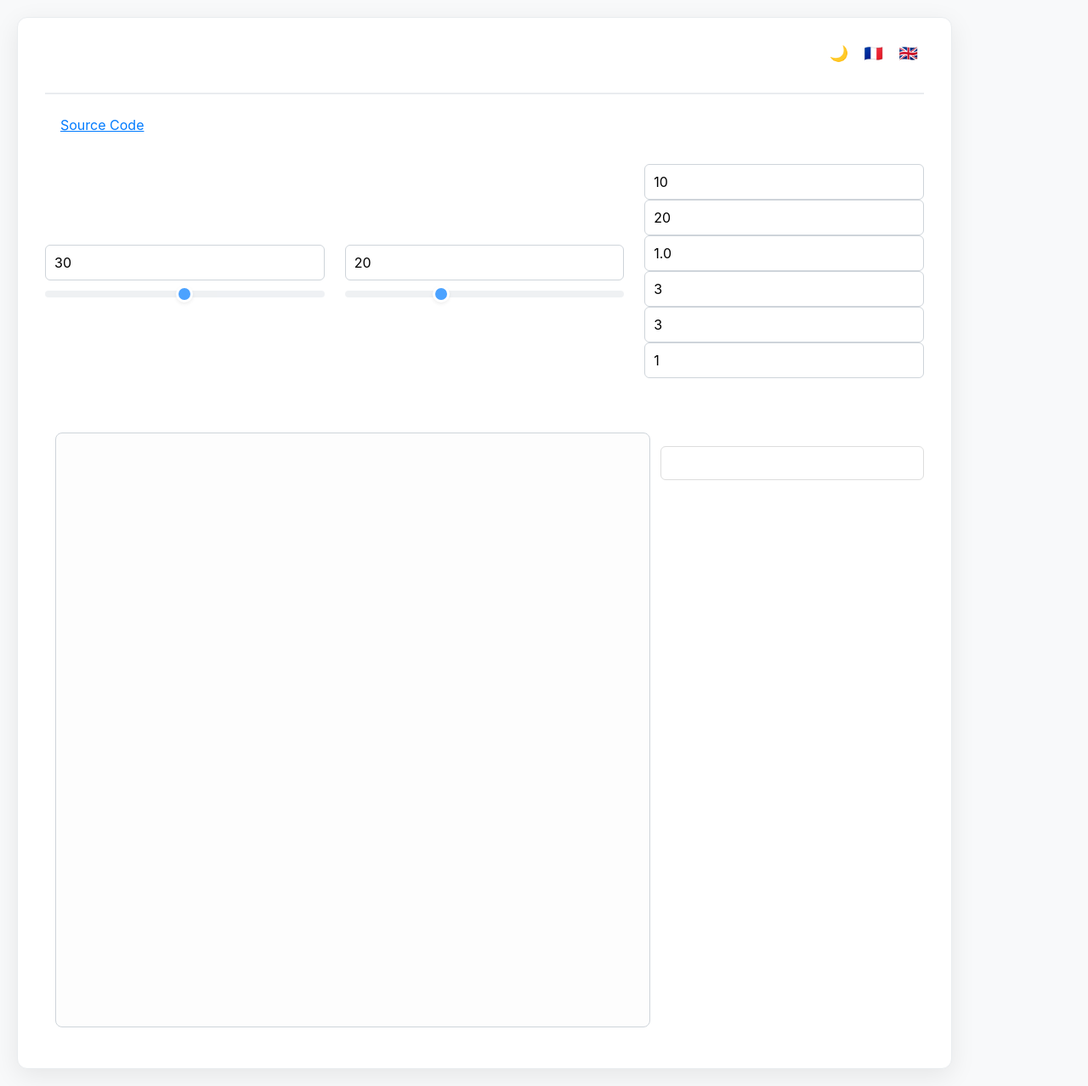
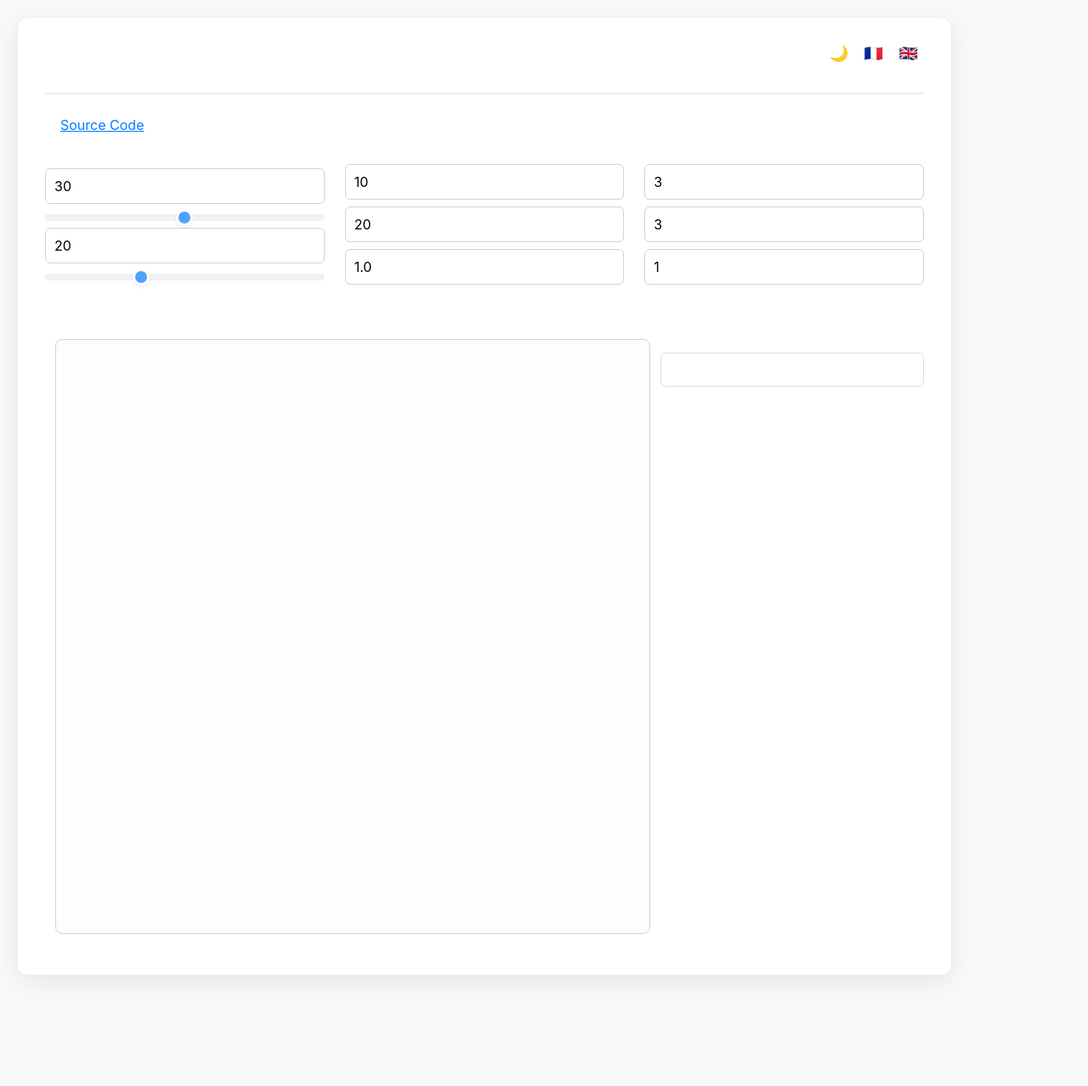
Before and after one commit to repied/paliers, a Jekyll site: the page index.html, which Jekyll copies as it is, in a window 1280 px wide. Shown: the whole page at 85% size. Built offline with Jekyll 4.4.1, drawn with Linux system fonts in a browser that asks for light colours; a script that is not in the unit is left out; after the commit the page ends 1168 px from its top, so only the background shows below that.

```diff
--- a/index.html
+++ b/index.html
@@ -38,40 +38,31 @@
                 <label for="maxDepth" id="label-maxDepth"></label>
                 <input type="number" id="maxDepth" value="30" min="0" max="60" step="1">
                 <input type="range" id="maxDepthSlider" min="0" max="60" value="30" step="1">
-            </div>
-            <div class="input-group">
+
                 <label for="bottomTime" id="label-bottomTime"></label>
                 <input type="number" id="bottomTime" value="20" min="0" max="60" step="1">
                 <input type="range" id="bottomTimeSlider" min="0" max="60" value="20" step="1">
             </div>
             <div class="input-group">
-                <label id="advanced-label"></label>
-                <div class="advanced-input">
                 <label for="ascent_rate" id="label-ascent_rate"></label>
                 <input type="number" id="ascent_rate" value="10" min="0" max="60" step="1">
-                </div>
-                <div class="advanced-input">
+
                 <label for="descent_rate" id="label-descent_rate"></label>
                 <input type="number" id="descent_rate" value="20" min="0" max="60" step="1">
-                </div>
-                <div class="advanced-input">
+
                 <label for="surface_pressure" id="label-surface_pressure"></label>
                 <input type="number" id="surface_pressure" value="1.0" min="0.1" max="2.0" step="0.1">
             </div>
-                <div class="advanced-input">
+            <div class="input-group">
                 <label for="stop_interval" id="label-stop_interval"></label>
-                    <input type="number" id="stop_interval" value="3" min="1" max="10" step="1">
+                <input type="number" id="stop_interval" value="3" min="0.5" max="10" step="0.5">
+
+                <label for="last_stop_depth" id="label-last_stop_depth"></label>
+                <input type="number" id="last_stop_depth" value="3" min="1" max="10" step="0.5">
+
+                <label for="time_step" id="label-time_step"></label>
+                <input type="number" id="time_step" value="1" min="0.1" max="5" step="0.25">
             </div>
-                <div class="advanced-input">
-                    <label for="last_stop_depth" id="label-last_stop_depth"></label>
-                    <input type="number" id="last_stop_depth" value="3" min="1" max="10" step="1">
-                </div>
-                <div class="advanced-input">
-                    <label for="time_step" id="label-time_step"></label>
-                    <input type="number" id="time_step" value="1" min="0.1" max="5" step="0.1">
-                </div>
-            </div>
-
         </div>
 
         <h2 id="canvas-title"></h2>
--- a/src/plan_analysis.ts
+++ b/src/plan_analysis.ts
@@ -17,8 +17,8 @@
     const { dtr, stops, t_descent, t_dive_total, t_stops, history, diveParams } = plan;
     const { bottomTime, maxDepth, gfLow, gfHigh } = diveParams as DiveParams;
 
-    let stopsStr = stops.map(s => `${s.time} min @ ${s.depth}m`).join('\n - ');
-    let comptStr = stops.map(s => `${s.saturatedCompartments.join(', ')}`).join('\n - ');
+    let stopsStr = stops.map(s => `${parseFloat(s.time.toFixed(2))} min @ ${s.depth}m`).join('\n - ');
+    let comptStr = stops.map(s => `C${s.saturatedCompartments.join(', C')}`).join('\n - ');
     if (stops.length === 0) { stopsStr = t('stopsNone'); }
 
     let t_at_bottom = bottomTime - t_descent;
--- a/style.css
+++ b/style.css
@@ -104,18 +104,19 @@
     flex-direction: column;
 }
 
+/*
 .advanced-input {
     display: flex;
-    flex-direction: row;
-}
-
+    flex-direction: column;
+} */
+/*
 .advanced-input label {
     font-size: 1.2rem;
 }
 
 .advanced-input input {
     font-size: 0.9rem;
-}
+} */
 
 p {
     text-align: center;
```
Also changed, not shown: src/script.ts (+7 -4 lines), src/translations.ts (+4 -4 lines). Lines whose indentation alone changed are shown as unchanged.
